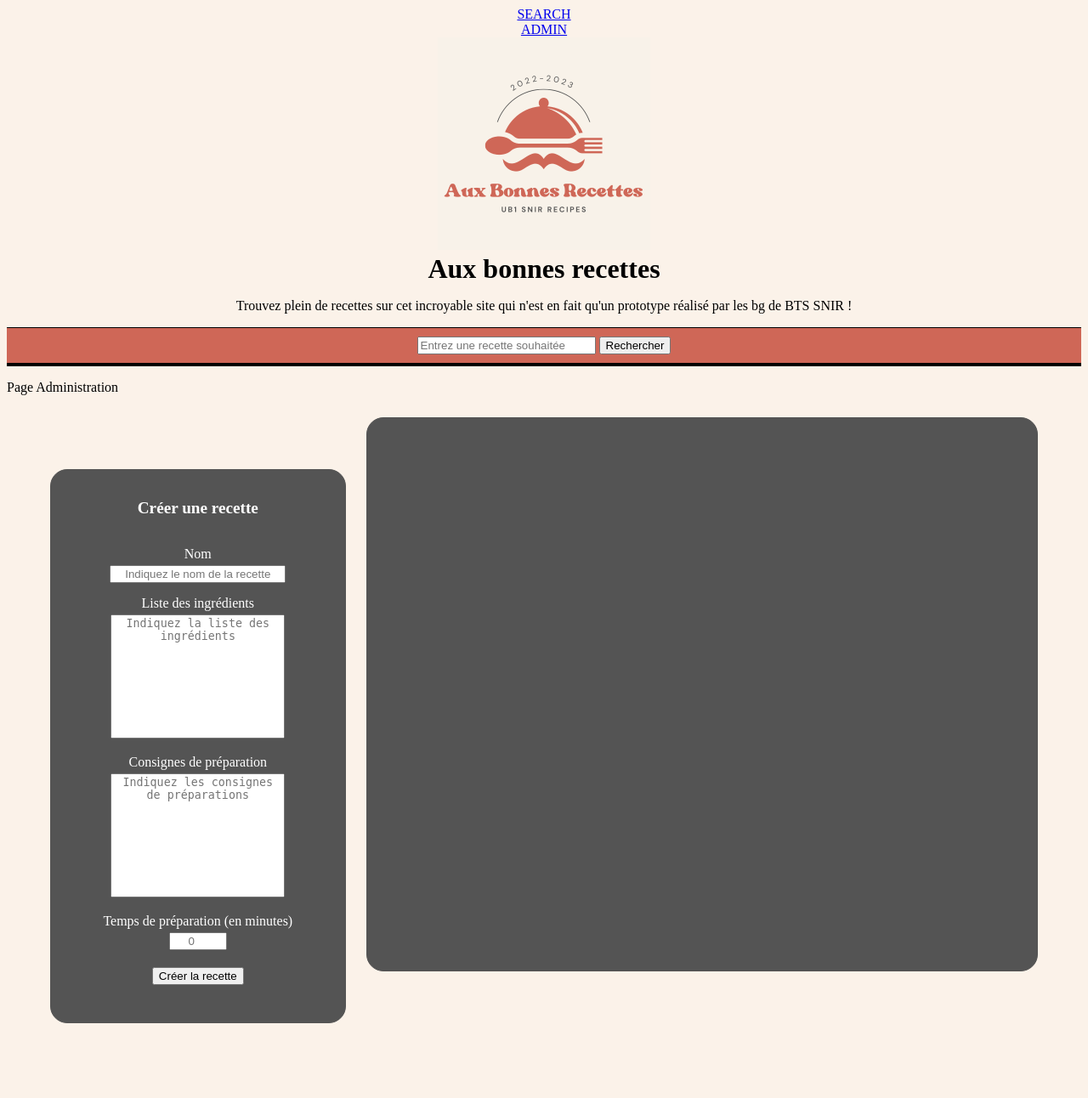
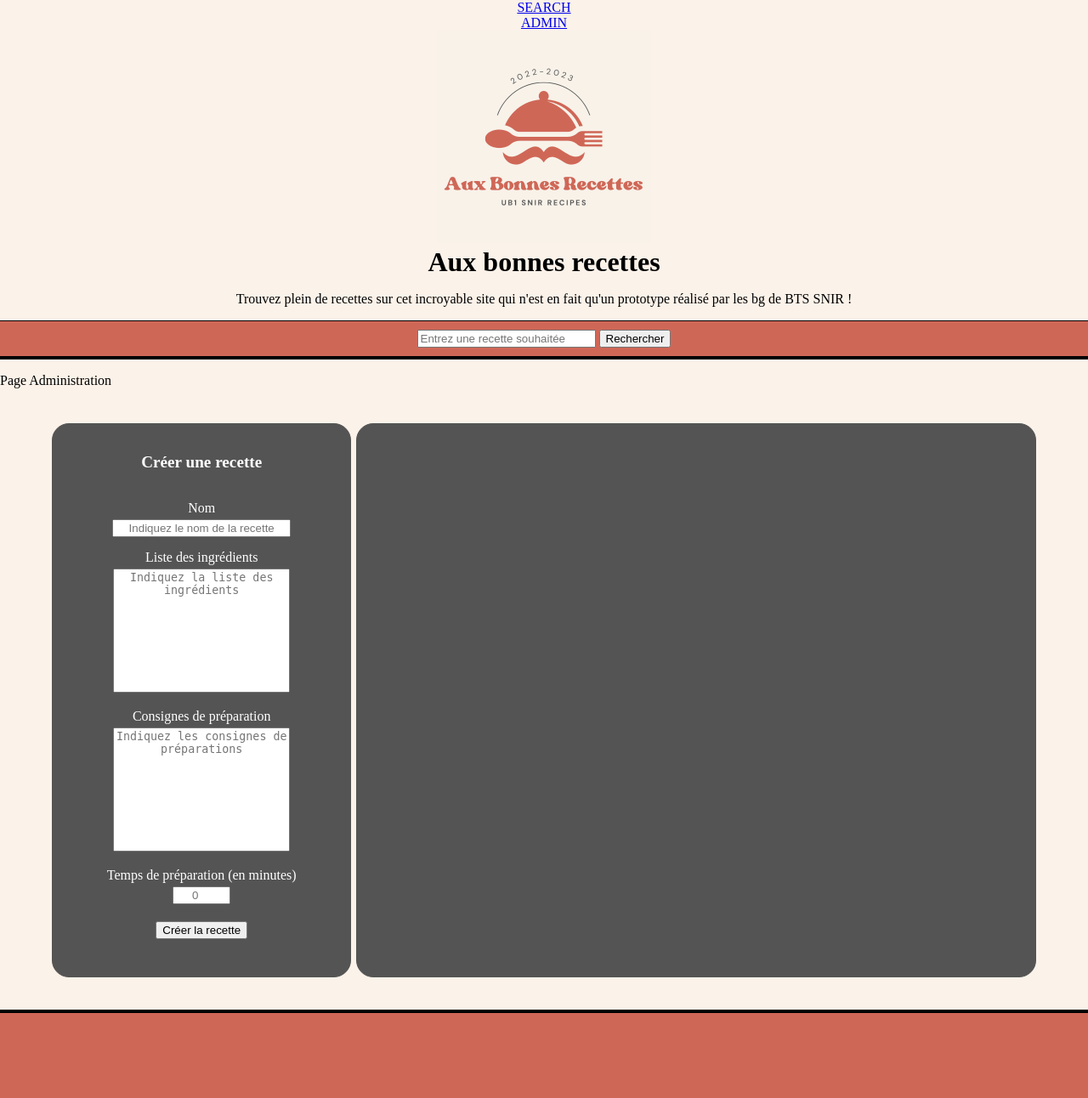
Before and after one commit to Brieuuc/Projet_SiteRecettes, a PHP site: page /html/admin.php in a window 1280 px wide. Shown: the whole page at 85% size. Before the commit the page ends 1204 px from the top, so only its background shows below. Run offline with PHP 8.4, Linux system fonts and the light colour scheme.

Commit message:
Add footer / Fixed Admin Forms

```diff
--- a/css/style.css
+++ b/css/style.css
@@ -2,9 +2,8 @@ html{
 	background-color: #fbf2e9;
 }
 
-.logo{
-	max-width: 250px;
-	height: 250px;
+body{
+	margin: 0px;
 }
 
 header{
@@ -13,6 +12,11 @@ header{
 
 header h1{
 	margin: 0px;
+}
+
+.logo{
+	max-width: 250px;
+	height: 250px;
 }
 
 .search_bar{
@@ -27,6 +31,20 @@ header h1{
 	width: 210px;
 }
 
+footer{
+	height: 100px;
+	width: 100%;
+	background-color: #cf6757;
+	border-top: black 4px solid;
+}
+
+.admin_forms{
+	padding-top: 15px;
+	height: 700px;
+	width: 100%;
+	text-align: center;
+}
+
 #create_form{
 	width: 25%;
 	height: 620px;
@@ -38,6 +56,8 @@ header h1{
 	text-align: center;
 	background-color: #545454;
 	color: white;
+	position: absolute;
+	left: 4%;
 }
 
 #recipes_list{
@@ -51,14 +71,11 @@ header h1{
 	text-align: center;
 	background-color: #545454;
 	color: white;
+	position: absolute;
+	right: 4%;
 }
 
-.admin_forms{
-	margin-top: 15px;
-	height: 700px;
-	width: 100%;
-	text-align: center;
-}
+
 
 #create_form form{
 	width: 90%;
--- a/html/admin.php
+++ b/html/admin.php
@@ -28,5 +28,6 @@
 
         </div>
     </div>
+    <?php include 'footer.html' ?>
 </body>
 </html>
--- /dev/null
+++ b/html/footer.html
@@ -0,0 +1,3 @@
+<footer>
+
+</footer>
--- a/html/index.php
+++ b/html/index.php
@@ -9,5 +9,6 @@
 <body>
 	<?php include 'header.html' ?>
 	<p>Page accueil</p>
+	<?php include 'footer.html' ?>
 </body>
 </html>
--- a/html/search.php
+++ b/html/search.php
@@ -15,6 +15,6 @@
 	<?php } else { ?>
 		<p>Votre résultat pour : <?php echo $_POST['search_bar']; ?></p>
 	<?php } ?>
-
+	<?php include 'footer.html' ?>
 </body>
 </html>
```
